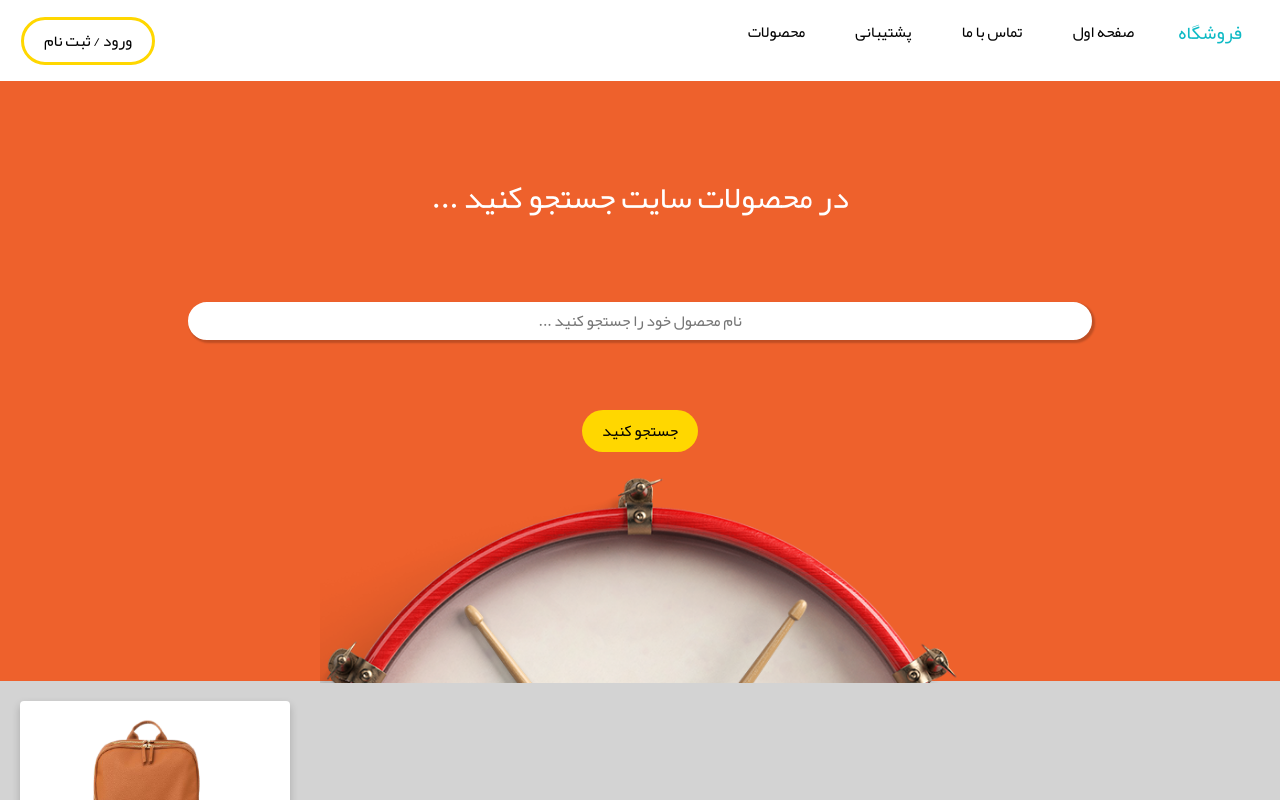
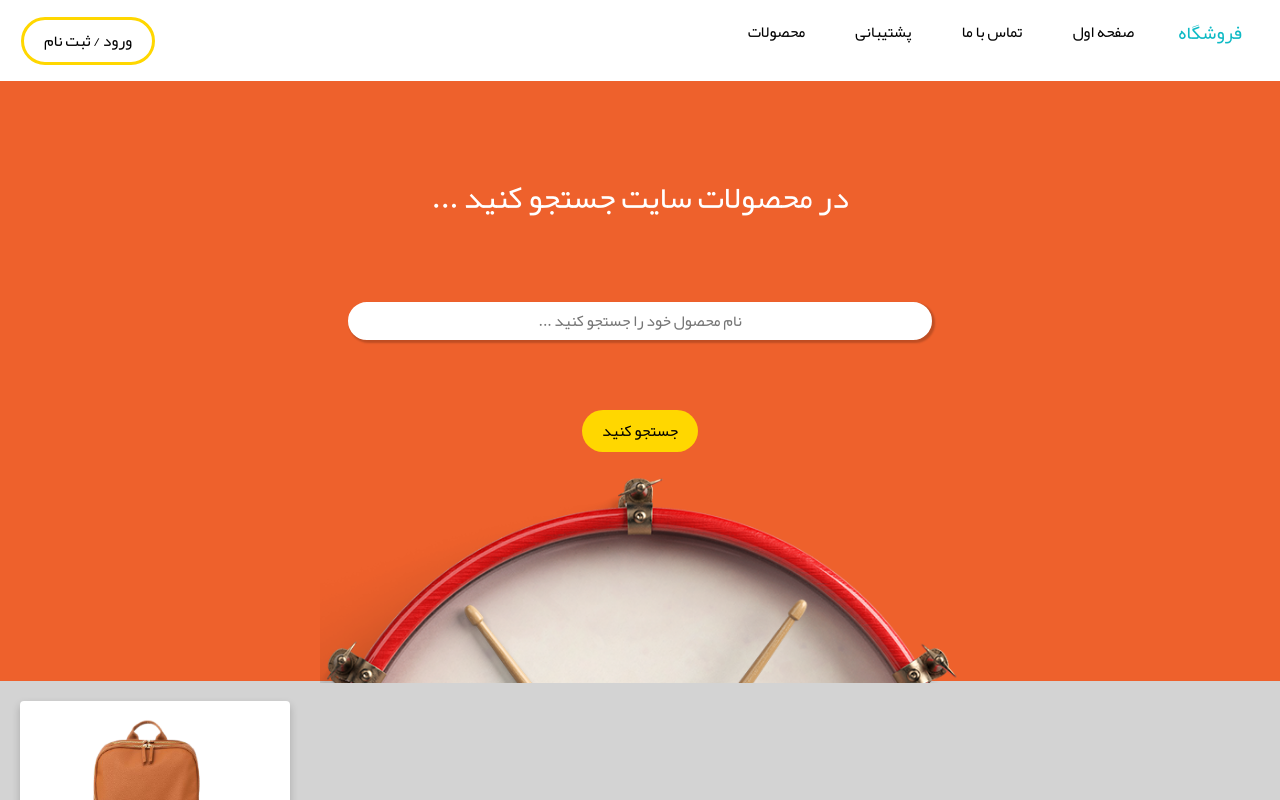
Before and after one commit to mnn59/web-new, a React app: page / in a window 1280 px wide. Shown: the top 800 px of the page. Built offline with nearby package versions, Linux system fonts and the light colour scheme.

Commit message:
Use ColorSwitcher in HeroHeader

```diff
--- a/src/components/UI/HeroHeader/HeroHeader.js
+++ b/src/components/UI/HeroHeader/HeroHeader.js
@@ -3,6 +3,7 @@ import classes from './HeroHeader.module.css'
 import SearchButton from '../SearchButton/SearchButton'
 import clock from '../../../assets/clock.png'
 import {render} from "@testing-library/react";
+import ColorSwitcher from "../ColorSwitcher/ColorSwitcher";
 
 class HeroHeader extends Component {
     // componentDidMount() {
@@ -26,7 +27,20 @@ class HeroHeader extends Component {
         }
 
         return (
-            <div className={classes.div__HeroHeader} id={classes.div__HeroHeader}>
+            // <div className={classes.div__HeroHeader}>
+            //
+            //
+            //     <p className={classes.p__title}>
+            //         در محصولات سایت جستجو کنید ...
+            //     </p>
+            //     <input type="text" placeholder="نام محصول خود را جستجو کنید ..."
+            //            className={classes.input__searchBarText}/>
+            //     <SearchButton type="button" value="جستجو کنید"/>
+            //     <img src={clock} alt="clock" className={classes.image__HeroHeader}/>
+            // </div>
+
+
+            <ColorSwitcher>
                 <p className={classes.p__title}>
                     در محصولات سایت جستجو کنید ...
                 </p>
@@ -34,7 +48,7 @@ class HeroHeader extends Component {
                        className={classes.input__searchBarText}/>
                 <SearchButton type="button" value="جستجو کنید"/>
                 <img src={clock} alt="clock" className={classes.image__HeroHeader}/>
-            </div>
+            </ColorSwitcher>
         )
     }
 
--- a/src/components/UI/HeroHeader/HeroHeader.module.css
+++ b/src/components/UI/HeroHeader/HeroHeader.module.css
@@ -1,5 +1,4 @@
 .div__HeroHeader{
-    background-color: #ee612c;
     position: relative;
     height: 600px;
     width: 1280px;
@@ -7,7 +6,6 @@
     flex-direction: column;
     justify-content: center;
     align-items: center;
-    transition: background .25s ease;
 }
 
 .p__title {
@@ -17,7 +15,7 @@
 }
 
 .input__searchBarText {
-    width: 70%;
+    width: 45%;
     max-width: 1280px;
     margin-top: 40px;
     border-radius: 24px;
```
